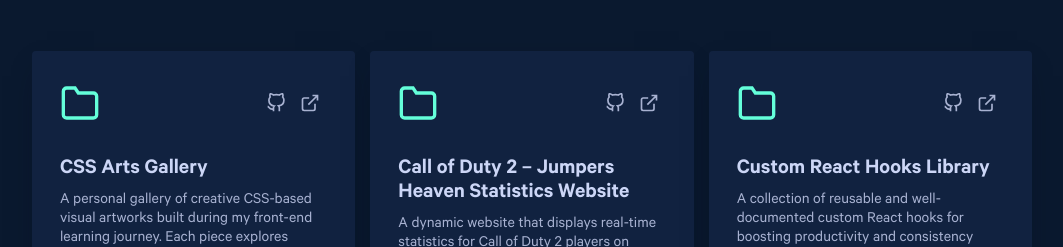
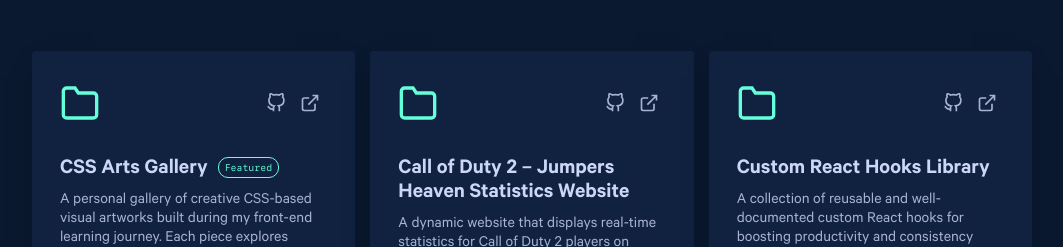
Before and after one commit to Moamal-2000/moamal-alaa, a Next.js app: page / in a window 1280 px wide. Shown: the part 3073-3320 px from the top of the page, without its empty margins (108-1171 px from the left). Built offline with nearby package versions, Linux system fonts and the light colour scheme.

Commit message:
update(OtherProjects): add featured text to featured projects dynamically

```diff
--- a/public/sw.js
+++ b/public/sw.js
@@ -1,4 +1,4 @@
-const CACHE_NAME = "moamal-alaa-v5";
+const CACHE_NAME = "moamal-alaa-v6";
 
 const urlsToCache = [
   "/",
--- a/src/components/Home/OtherProjectsSection/OtherProjects/ProjectCard/ProjectCard.jsx
+++ b/src/components/Home/OtherProjectsSection/OtherProjects/ProjectCard/ProjectCard.jsx
@@ -6,7 +6,8 @@
 import s from "./ProjectCard.module.scss";
 
 const ProjectCard = ({ data, index }) => {
-  const { title, description, technologies, liveUrl, repoUrl } = data;
+  const { title, description, technologies, liveUrl, repoUrl, isFeatured } =
+    data;
 
   return (
     <motion.article
@@ -48,6 +49,7 @@
         <h3 className={s.title}>
           <a href={liveUrl || "#"} target="_blank" rel="noopener noreferrer">
             {title}
+            {isFeatured && <span className={s.featured}>Featured</span>}
           </a>
         </h3>
 
--- a/src/components/Home/OtherProjectsSection/OtherProjects/ProjectCard/ProjectCard.module.scss
+++ b/src/components/Home/OtherProjectsSection/OtherProjects/ProjectCard/ProjectCard.module.scss
@@ -87,6 +87,22 @@
   }
 }
 
+.projectCard header .title>a .featured {
+  all: initial;
+  font-family: var(--font-mono);
+  display: inline-block;
+  color: #64ffda;
+  font-weight: 400;
+  font-size: .6rem;
+  margin-left: 10px;
+  border: 1px solid #64ffda;
+  border-radius: 10px;
+  padding: 4px 6px;
+  position: relative;
+  bottom: 2px;
+  pointer-events: none;
+}
+
 .projectCard header .description {
   color: #a8b2d1;
   font: 1.0625rem;
--- a/src/data/otherProjects.jsx
+++ b/src/data/otherProjects.jsx
@@ -72,6 +72,7 @@
     liveUrl: "https://css-arts-gallery.netlify.app",
     repoUrl: "https://github.com/Moamal-2000/css-arts-gallery",
     technologies: ["Next.js", "Sass"],
+    isFeatured: true,
     id: 6,
   },
 ].reverse();
```
